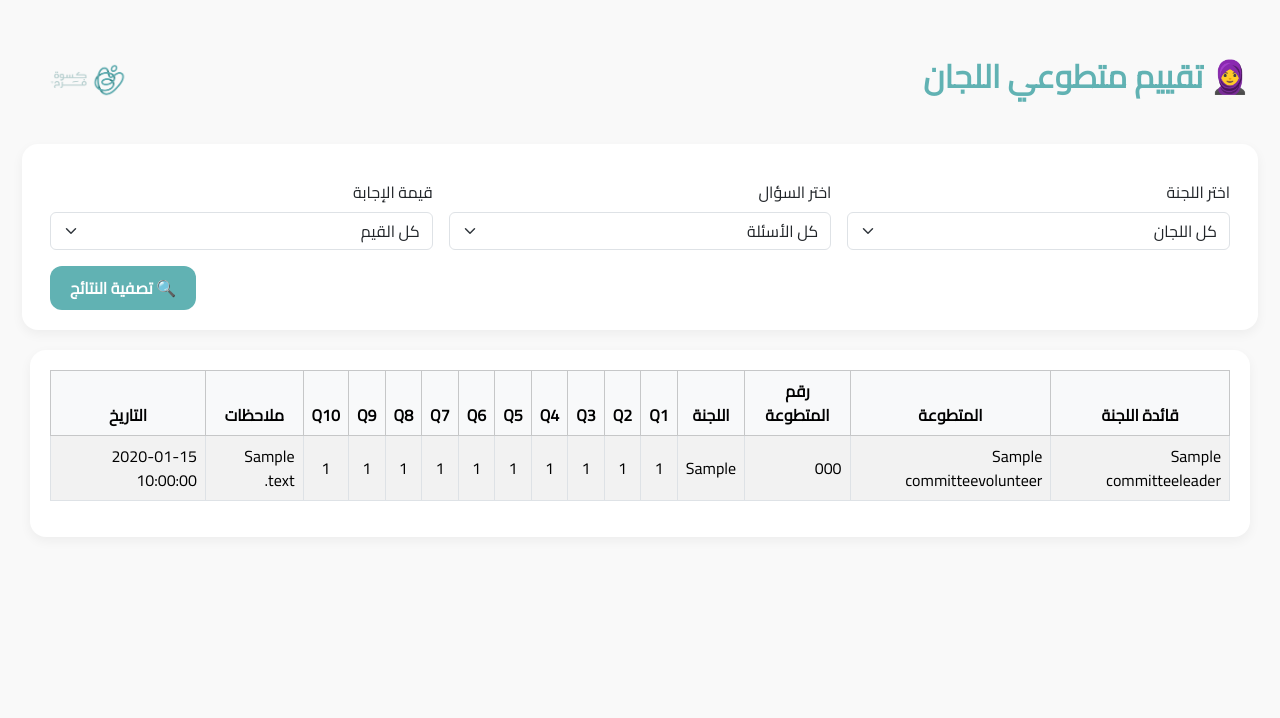
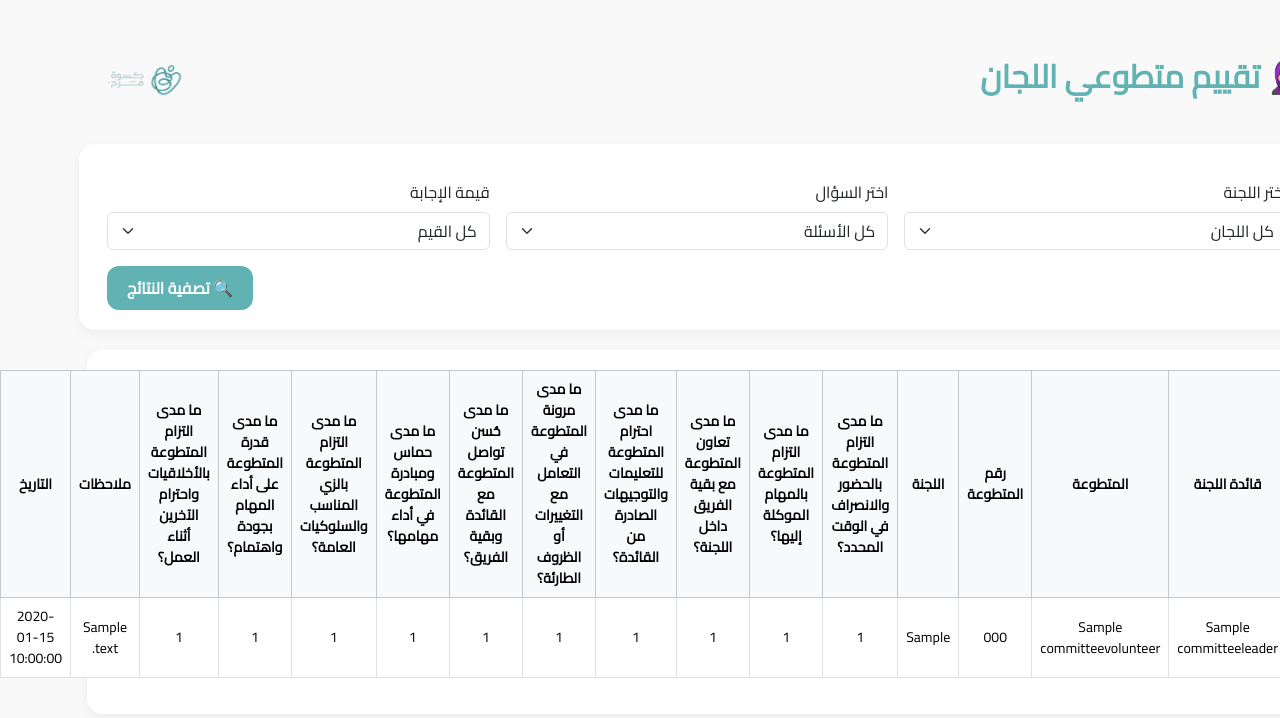
Before and after one commit to ITE7twa22/KiswaFarah-Platform, a Flask app: page /quality_committee in a window 1280 px wide; the page is wider, and only the part inside the window is pictured. Shown: the top 718 px of that part. Run offline with Flask 3, Linux system fonts and the light colour scheme; tables that the repository leaves empty hold one stand-in row (values such as "Sample post").

Commit message:
Update quality_committee.html

```diff
--- a/templates/quality_committee.html
+++ b/templates/quality_committee.html
@@ -45,6 +45,19 @@
     .custom-filter-btn:hover {
       background-color: #4c999a;
     }
+
+    table th, table td {
+      font-size: 14px;
+      vertical-align: middle;
+      white-space: normal !important;
+      word-wrap: break-word;
+      text-align: center;
+    }
+
+    th {
+      background-color: #f1f1f1;
+      font-weight: bold;
+    }
   </style>
 </head>
 <body>
@@ -90,17 +103,24 @@
     </div>
   </form>
 
-  <div class="table-container table-responsive">
-    <table class="table table-striped table-bordered align-middle">
+  <div class="table-container">
+    <table class="table table-bordered align-middle">
       <thead class="table-light text-center">
         <tr>
           <th>قائدة اللجنة</th>
           <th>المتطوعة</th>
           <th>رقم المتطوعة</th>
           <th>اللجنة</th>
-          {% for i in range(1, 11) %}
-            <th>Q{{ i }}</th>
-          {% endfor %}
+          <th>ما مدى التزام المتطوعة بالحضور والانصراف في الوقت المحدد؟</th>
+          <th>ما مدى التزام المتطوعة بالمهام الموكلة إليها؟</th>
+          <th>ما مدى تعاون المتطوعة مع بقية الفريق داخل اللجنة؟</th>
+          <th>ما مدى احترام المتطوعة للتعليمات والتوجيهات الصادرة من القائدة؟</th>
+          <th>ما مدى مرونة المتطوعة في التعامل مع التغييرات أو الظروف الطارئة؟</th>
+          <th>ما مدى حُسن تواصل المتطوعة مع القائدة وبقية الفريق؟</th>
+          <th>ما مدى حماس ومبادرة المتطوعة في أداء مهامها؟</th>
+          <th>ما مدى التزام المتطوعة بالزي المناسب والسلوكيات العامة؟</th>
+          <th>ما مدى قدرة المتطوعة على أداء المهام بجودة واهتمام؟</th>
+          <th>ما مدى التزام المتطوعة بالأخلاقيات واحترام الآخرين أثناء العمل؟</th>
           <th>ملاحظات</th>
           <th>التاريخ</th>
         </tr>
@@ -112,16 +132,16 @@
           <td>{{ row.volunteer_name }}</td>
           <td>{{ row.volunteer_phone }}</td>
           <td>{{ row.section_name }}</td>
-          <td class="text-center">{{ row.q1 }}</td>
-          <td class="text-center">{{ row.q2 }}</td>
-          <td class="text-center">{{ row.q3 }}</td>
-          <td class="text-center">{{ row.q4 }}</td>
-          <td class="text-center">{{ row.q5 }}</td>
-          <td class="text-center">{{ row.q6 }}</td>
-          <td class="text-center">{{ row.q7 }}</td>
-          <td class="text-center">{{ row.q8 }}</td>
-          <td class="text-center">{{ row.q9 }}</td>
-          <td class="text-center">{{ row.q10 }}</td>
+          <td>{{ row.q1 }}</td>
+          <td>{{ row.q2 }}</td>
+          <td>{{ row.q3 }}</td>
+          <td>{{ row.q4 }}</td>
+          <td>{{ row.q5 }}</td>
+          <td>{{ row.q6 }}</td>
+          <td>{{ row.q7 }}</td>
+          <td>{{ row.q8 }}</td>
+          <td>{{ row.q9 }}</td>
+          <td>{{ row.q10 }}</td>
           <td>{{ row.comments or "—" }}</td>
           <td>{{ row.created_at }}</td>
         </tr>
```
